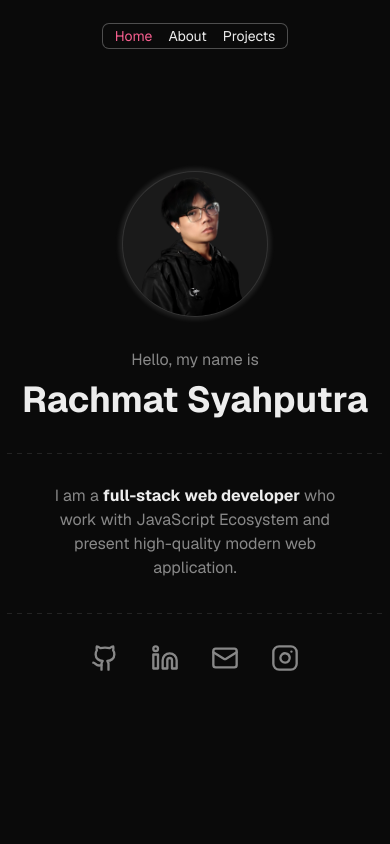
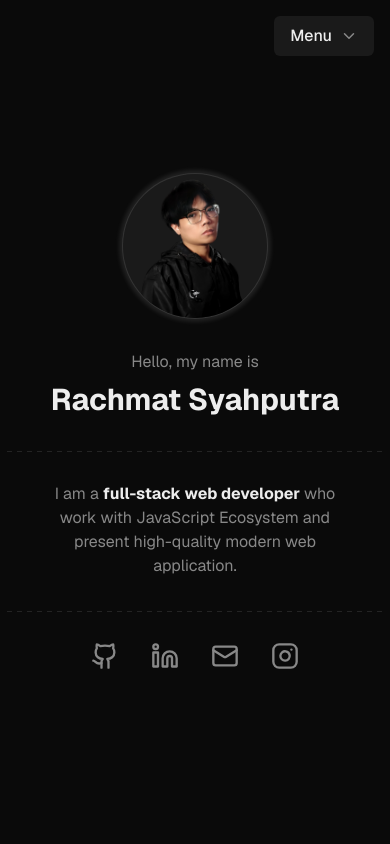
Before and after one commit to rach-syahputra/personal-website, a Next.js app: page / in a window 390 px wide. Shown: the top 844 px of the page. Built offline with nearby package versions, Linux system fonts and the light colour scheme.

Commit message:
add mobile navbar component

```diff
--- a/src/app/components/hero.tsx
+++ b/src/app/components/hero.tsx
@@ -8,7 +8,7 @@ import HorizontalLine from '@/components/horizontal-line'
 
 export default function Hero() {
   return (
-    <Section id='home' className='relative py-32 lg:py-0'>
+    <Section id='home' className='relative lg:pt-8'>
       <div className='relative h-36 w-36 overflow-hidden rounded-full bg-dark-hover bg-opacity-10 shadow-photo lg:h-[200px] lg:w-[200px]'>
         <Image src='/professional-photo.png' alt='professional photo' fill />
       </div>
--- a/src/app/components/projects.tsx
+++ b/src/app/components/projects.tsx
@@ -6,7 +6,7 @@ import { projects } from '@/lib/data/projects'
 
 export default function Projects() {
   return (
-    <Section id='projects' className='min-h-screen py-16 lg:gap-24'>
+    <Section id='projects' className='py-16 lg:gap-24'>
       <div className='flex flex-col gap-4'>
         <Header>Projects</Header>
         <Description>
--- a/src/app/layout.tsx
+++ b/src/app/layout.tsx
@@ -2,6 +2,7 @@ import type { Metadata } from 'next'
 import { Geist } from 'next/font/google'
 import Navbar from '@/components/navbar'
 import './globals.css'
+import MobileNavbar from '@/components/mobile-navbar'
 
 const geist = Geist({
   weight: ['100', '300', '400', '500', '700', '900'],
@@ -25,7 +26,7 @@ export default function RootLayout({
     <html lang='en'>
       <body className={`${geist.variable} bg-dark text-light antialiased`}>
         <Navbar />
-
+        <MobileNavbar />
         <div className='mx-auto w-full max-w-default'>{children}</div>
       </body>
     </html>
--- a/src/components/header.tsx
+++ b/src/components/header.tsx
@@ -4,7 +4,7 @@ interface HeaderProps {
 
 export default function Header({ children }: HeaderProps) {
   return (
-    <h1 className='text-center text-4xl font-bold md:text-5xl lg:text-6xl'>
+    <h1 className='text-center text-3xl font-bold xs:text-4xl md:text-5xl lg:text-6xl'>
       {children}
     </h1>
   )
--- /dev/null
+++ b/src/components/mobile-navbar.tsx
@@ -0,0 +1,61 @@
+'use client'
+
+import { navlinks } from '@/lib/data/navlinks'
+import { cn } from '@/lib/utils'
+import { ChevronDown, FolderCode, Home, User } from 'lucide-react'
+import Link from 'next/link'
+import React, { useState } from 'react'
+
+export default function MobileNavbar() {
+  const [toggle, setToggle] = useState<boolean>(false)
+
+  const icons: Record<string, React.JSX.Element> = {
+    home: <Home color='#888888' size={18} />,
+    about: <User color='#888888' size={18} />,
+    projects: <FolderCode color='#888888' size={18} />
+  }
+
+  return (
+    <div className='fixed right-4 top-4 z-10 inline-flex flex-col items-end gap-4 md:right-8 md:top-8 lg:hidden'>
+      <button
+        className='flex h-10 w-fit items-center justify-center gap-2 rounded-md bg-dark-hover px-4'
+        onClick={() => setToggle(!toggle)}
+      >
+        <span className='font-medium text-light'>Menu</span>
+        {toggle ? (
+          <ChevronDown
+            color='#888888'
+            size={18}
+            className='rotate-180 transition-all duration-300 ease-in-out'
+          />
+        ) : (
+          <ChevronDown
+            color='#888888'
+            size={18}
+            className='transition-all duration-300 ease-in-out'
+          />
+        )}
+      </button>
+      {toggle && (
+        <ul
+          className={cn(
+            'w-fit rounded-md bg-dark-hover transition-all duration-300 ease-in-out'
+          )}
+        >
+          {navlinks?.map((navlink) => (
+            <li key={navlink.id}>
+              <Link
+                href={navlink.href}
+                className='flex h-14 items-center gap-4 px-6'
+                onClick={() => setToggle(false)}
+              >
+                {icons[navlink.id]}
+                <span className='font-medium text-light'>{navlink.name}</span>
+              </Link>
+            </li>
+          ))}
+        </ul>
+      )}
+    </div>
+  )
+}
--- a/src/components/nav-link.tsx
+++ /dev/null
@@ -1,34 +0,0 @@
-import { Dispatch, SetStateAction } from 'react'
-import { cn } from '@/lib/utils'
-import Link from 'next/link'
-
-interface NavLinkProps {
-  href: string
-  id: string
-  active: boolean
-  setActiveSection: Dispatch<SetStateAction<string>>
-  children: React.ReactNode
-}
-
-export default function NavLink({
-  href,
-  id,
-  active = false,
-  setActiveSection,
-  children
-}: NavLinkProps) {
-  return (
-    <Link
-      href={href}
-      onClick={() => setActiveSection(id)}
-      className={cn(
-        'text-sm transition-all duration-300 ease-out hover:text-white lg:text-base',
-        {
-          'text-primary hover:text-primary': active
-        }
-      )}
-    >
-      {children}
-    </Link>
-  )
-}
--- a/src/components/navbar.tsx
+++ b/src/components/navbar.tsx
@@ -3,28 +3,11 @@
 'use client'
 
 import { useEffect, useState } from 'react'
-import NavLink from './nav-link'
 import { cn } from '@/lib/utils'
+import { navlinks } from '@/lib/data/navlinks'
+import Link from 'next/link'
 
 export default function Navbar() {
-  const navlinks = [
-    {
-      id: 'home',
-      name: 'Home',
-      href: '#home'
-    },
-    {
-      id: 'about',
-      name: 'About',
-      href: '#about'
-    },
-    {
-      id: 'projects',
-      name: 'Projects',
-      href: '#projects'
-    }
-  ]
-
   const [activeSection, setActiveSection] = useState<string>('')
   const [show, setShow] = useState(true)
   const [lastScrollY, setLastScrollY] = useState(0)
@@ -73,21 +56,26 @@ export default function Navbar() {
   return (
     <nav
       className={cn(
-        'fixed top-6 z-10 flex w-full items-center justify-center opacity-0 transition-all duration-300 ease-in-out',
+        'fixed top-6 z-10 hidden w-full items-center justify-center opacity-0 transition-all duration-300 ease-in-out lg:flex',
         { 'opacity-100': show }
       )}
     >
       <ul className=':h-8 flex items-center gap-4 rounded-md bg-dark bg-opacity-90 px-3 shadow-default lg:h-9'>
-        {navlinks.map((navlink) => (
+        {navlinks?.map((navlink) => (
           <li key={navlink.id}>
-            <NavLink
+            <Link
               href={navlink.href}
-              active={activeSection === navlink.id}
-              id={navlink.id}
-              setActiveSection={setActiveSection}
+              onClick={() => setActiveSection(navlink.id)}
+              className={cn(
+                'text-sm transition-all duration-300 ease-out hover:text-white lg:text-base',
+                {
+                  'text-primary hover:text-primary':
+                    activeSection === navlink.id
+                }
+              )}
             >
               {navlink.name}
-            </NavLink>
+            </Link>
           </li>
         ))}
       </ul>
--- /dev/null
+++ b/src/lib/data/navlinks.ts
@@ -0,0 +1,23 @@
+type NavLinks = {
+  id: string
+  name: string
+  href: string
+}
+
+export const navlinks: NavLinks[] = [
+  {
+    id: 'home',
+    name: 'Home',
+    href: '#home'
+  },
+  {
+    id: 'about',
+    name: 'About',
+    href: '#about'
+  },
+  {
+    id: 'projects',
+    name: 'Projects',
+    href: '#projects'
+  }
+]
```
